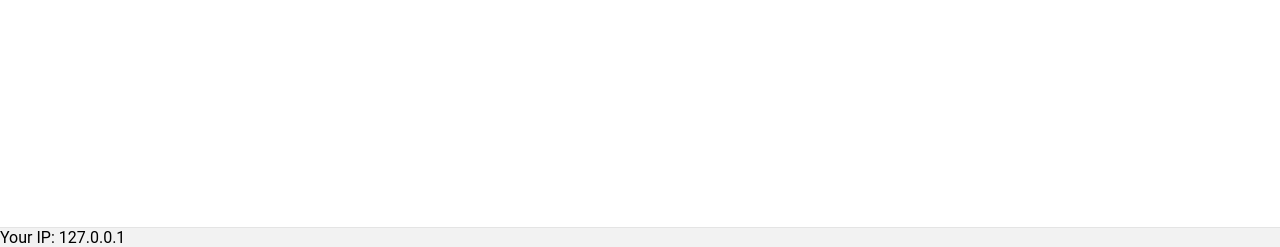
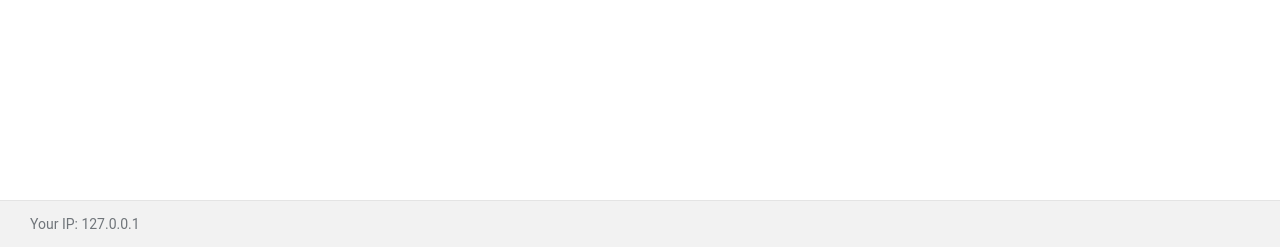
Before and after one commit to zann1e/flask, a Flask app: page / in a window 1280 px wide. Shown: the part 553-800 px from the top of the page. Run offline with Flask 3, Linux system fonts and the light colour scheme; some libraries are stand-ins or nearby versions.

Commit message:
Commit changes.

```diff
--- a/templates/index.html
+++ b/templates/index.html
@@ -101,7 +101,11 @@
         </div>
     </div>
     <footer>
-        Your IP: {{ user_ip }}
+         <div class="footer-content">
+       <div class="footer-location">
+                Your IP: {{ user_ip }}
+            </div>
+         </div>
     </footer>
 </body>
 </html>
```
